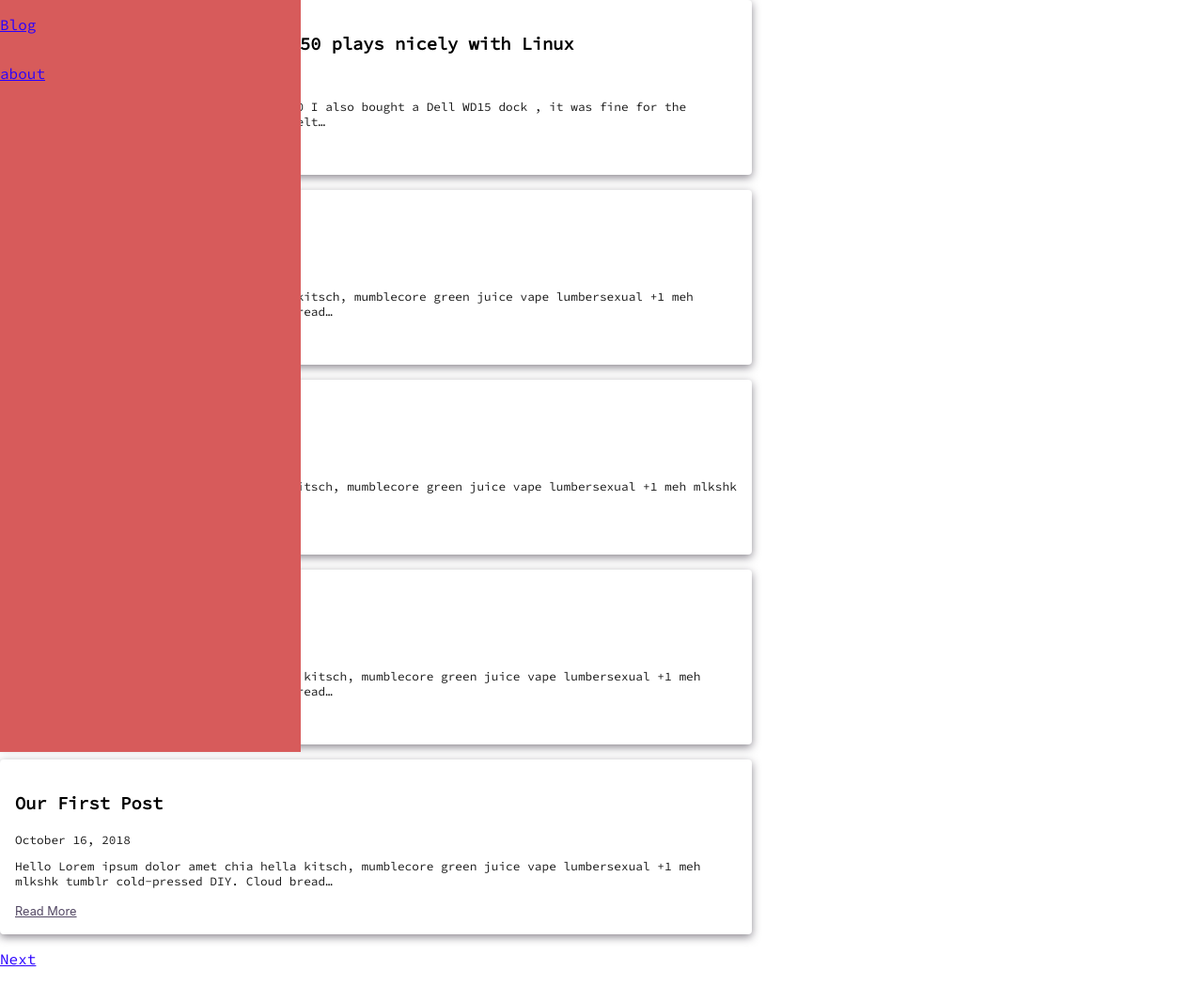
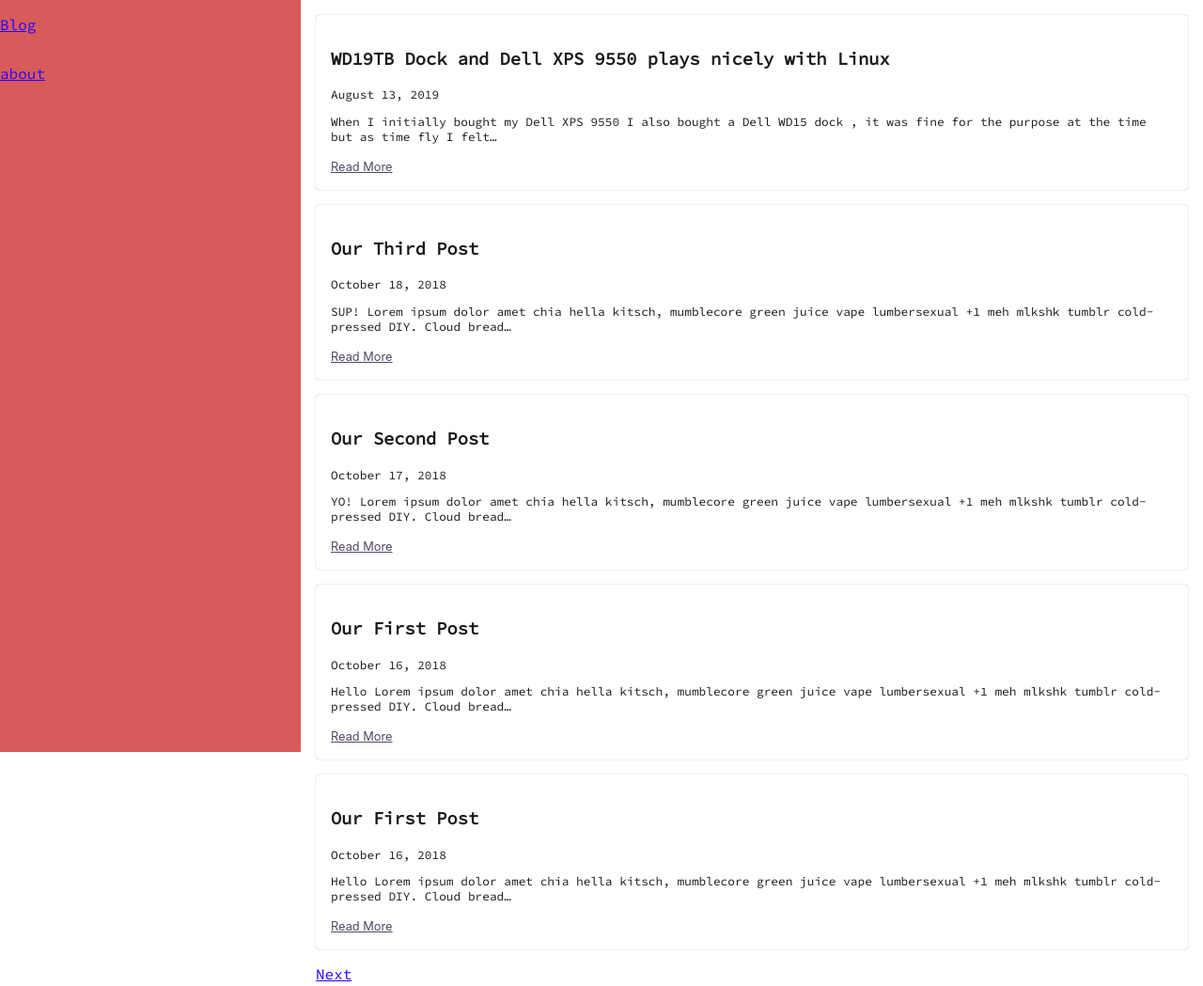
Before and after one commit to notaduck/guldberg_lab, a Gatsby site: page /blog in a window 1280 px wide. Shown: the whole page at 94% size. Built offline with nearby package versions, Linux system fonts and the light colour scheme; Gatsby itself is replaced by a stand-in of ours.

Commit message:
the h3 now respects dark/light

```diff
--- a/src/components/Layout.js
+++ b/src/components/Layout.js
@@ -13,20 +13,29 @@
 
 const Layout = ({ children }) => {
   return (
-    <Container>
-      <Sidebar />
-      <MainWrapper>{children}</MainWrapper>
-    </Container>
+    <>
+      <Container>
+        <Sidebar />
+        <MainWrapper>{children}</MainWrapper>
+      </Container>
+    </>
   );
 };
 
 const MainWrapper = styled.main`
-  flex: 3;
-  max-width: 800px;
+  /* margin-left: 1%;
+  margin-top: 1%;
+  margin-right: 1%;
+  flex: 3; */
+  /* max-width: 100%; */
+  width: 100%;
+  /* margin-left: 21rem; */
+  margin: 1rem 1rem 1rem 21rem;
 `;
 
 const Container = styled.div`
   display: flex;
+  position: relative;
 `;
 
 Layout.propTypes = {
--- a/src/components/sidebar.js
+++ b/src/components/sidebar.js
@@ -8,7 +8,7 @@
   // GitHub,
   // Mail,
   Book,
-  Hexagon
+  Hexagon,
 } from 'react-feather';
 
 const Sidebar = () => {
@@ -60,10 +60,12 @@
 const SidebarWrapper = styled.div`
   background: var(--color-sidebar_background);
   position: fixed;
-  left: 0;
+  width: 20rem;
+  height: 100%;
+  /* left: 0;
   width: 20rem;
   min-height: 100vh;
-  width: 20rem;
+  width: 20rem; */
 `;
 
 const MenuEntries = styled.div`
--- a/src/styles/GlobalStyles.js
+++ b/src/styles/GlobalStyles.js
@@ -12,9 +12,14 @@
     margin: 0;
   }
 
+  h3 {
+        color: var(--color-text);
+  }
+
   a {
     color: var(--color-secondary);
   }
+
 `;
 
 export default GlobalStyles;
--- a/src/templates/blog.js
+++ b/src/templates/blog.js
@@ -49,7 +49,7 @@
 `;
 
 const Post = styled.article`
-  box-shadow: 0px 3px 10px rgba(25, 17, 34, 0.5);
+  box-shadow: 0px 0px 1px rgba(25, 17, 34, 0.5);
   padding: 1rem;
   border-radius: 4px;
   margin-bottom: 1rem;
```
